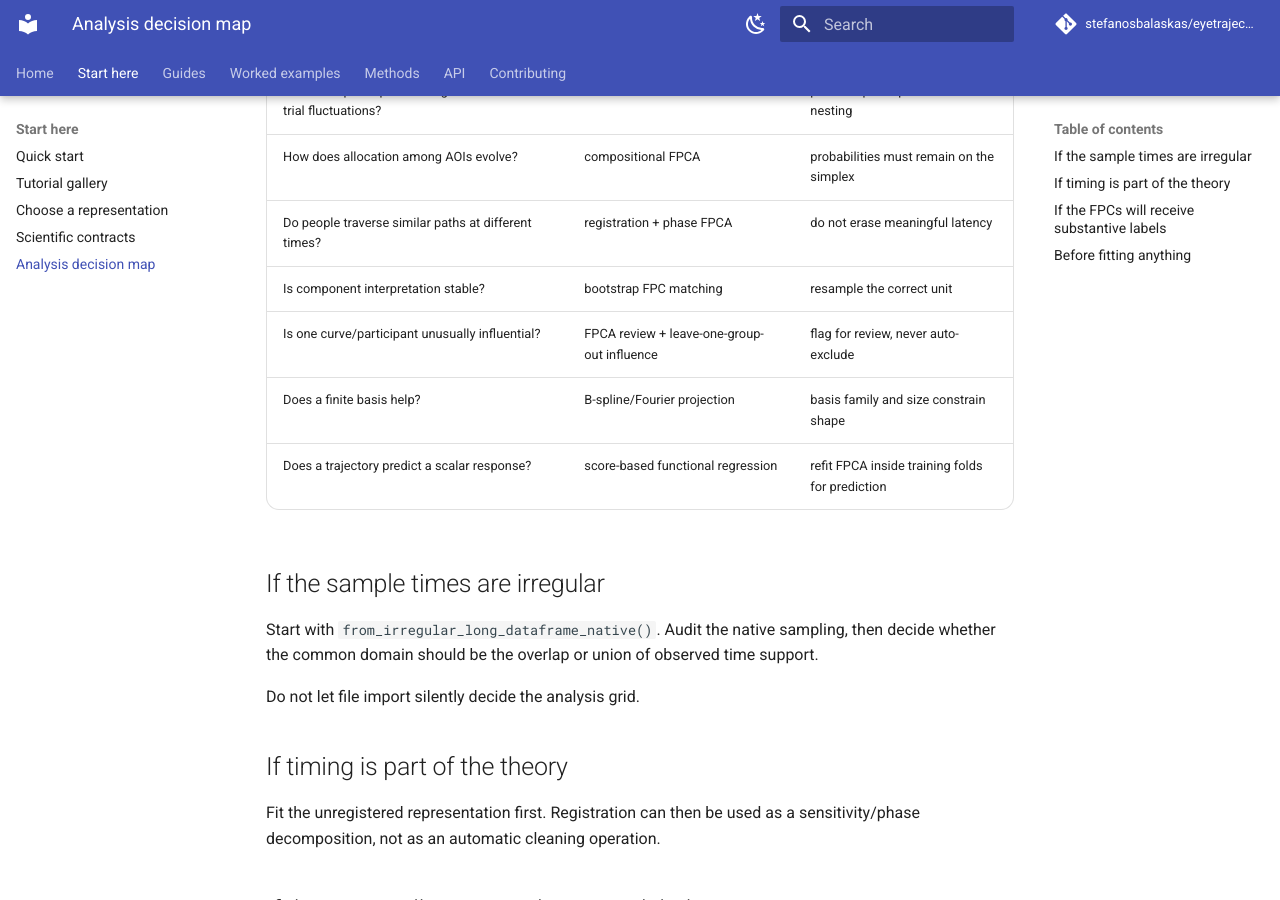
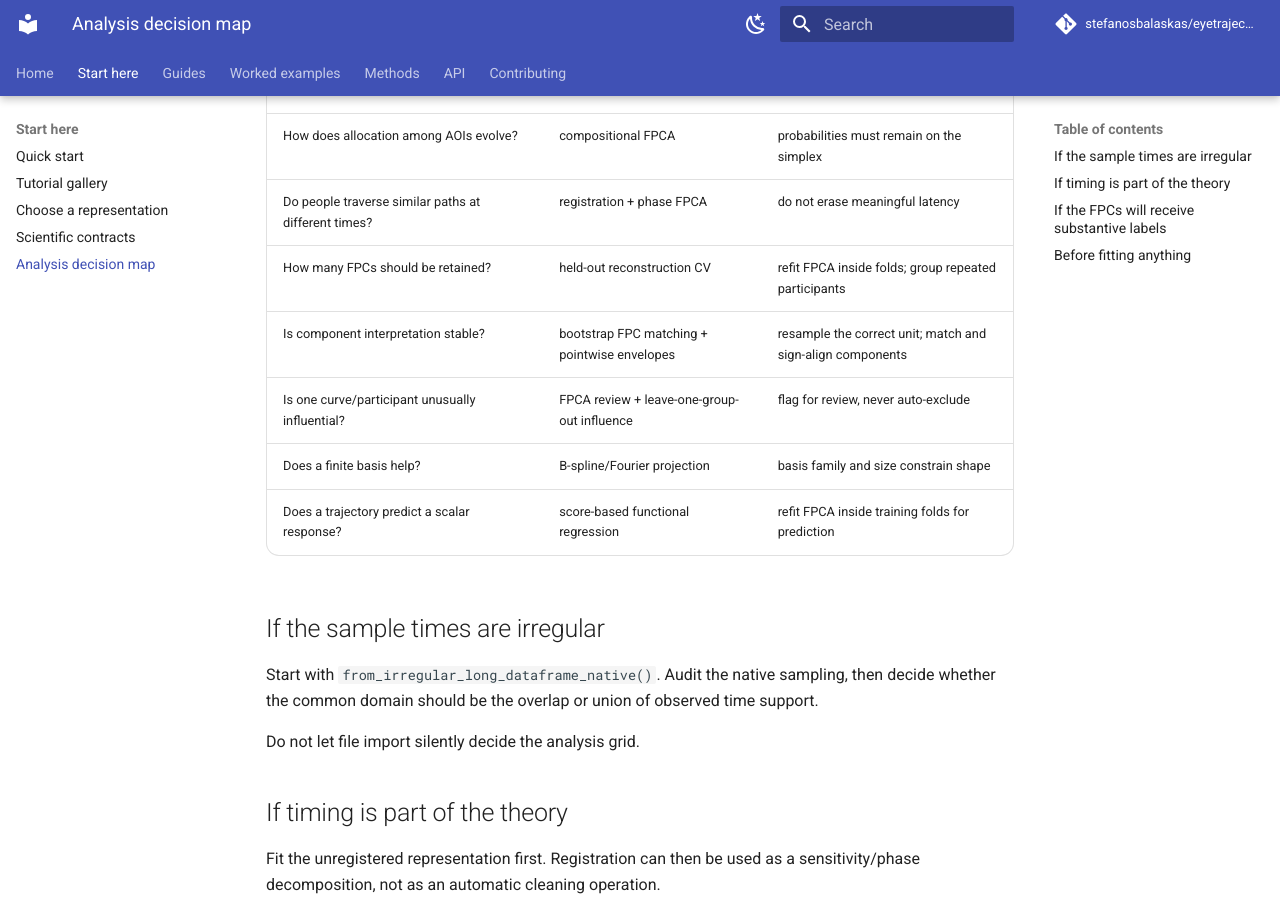
Before and after one commit to stefanosbalaskas/eyetrajectoriespy, an MkDocs documentation site: the page built from docs/concepts/decision-map.md, in a window 1280 px wide and 900 px high, scrolled down 464 px. Built offline with MkDocs 1.6.1 and Material for MkDocs 9.7.7, drawn with Linux system fonts in a browser that asks for light colours; comment, search, counter and statistics services are not loaded.

Commit message:
Integrate FPCA selection uncertainty into core guidance

```diff
--- a/docs/concepts/decision-map.md
+++ b/docs/concepts/decision-map.md
@@ -10,7 +10,8 @@ Use the **research question and data structure** to choose the representation.
 | Are stable participant strategies different from trial fluctuations? | multilevel FPCA | preserve participant → trial nesting |
 | How does allocation among AOIs evolve? | compositional FPCA | probabilities must remain on the simplex |
 | Do people traverse similar paths at different times? | registration + phase FPCA | do not erase meaningful latency |
-| Is component interpretation stable? | bootstrap FPC matching | resample the correct unit |
+| How many FPCs should be retained? | held-out reconstruction CV | refit FPCA inside folds; group repeated participants |
+| Is component interpretation stable? | bootstrap FPC matching + pointwise envelopes | resample the correct unit; match and sign-align components |
 | Is one curve/participant unusually influential? | FPCA review + leave-one-group-out influence | flag for review, never auto-exclude |
 | Does a finite basis help? | B-spline/Fourier projection | basis family and size constrain shape |
 | Does a trajectory predict a scalar response? | score-based functional regression | refit FPCA inside training folds for prediction |
```
